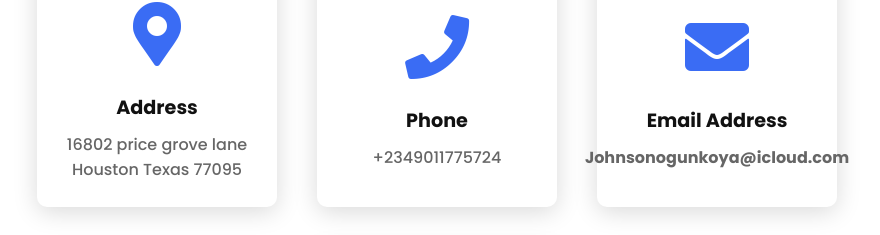
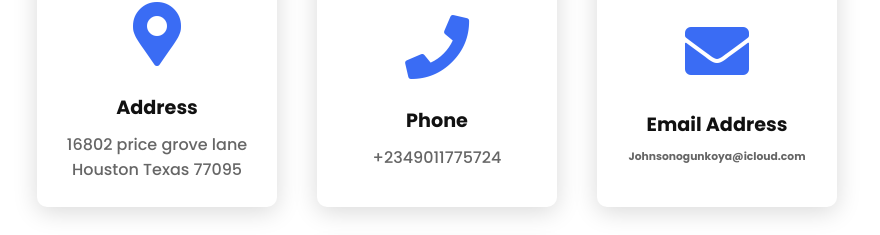
Before and after one commit to Brownstrings/Portfolio, a plain HTML site: page index.html in a window 1280 px wide. Shown: the part 5252-5487 px from the top of the page, without its empty margins (203-1083 px from the left). Drawn offline with Linux system fonts and the light colour scheme.

Commit message:
Update index.html

```diff
--- a/index.html
+++ b/index.html
@@ -226,7 +226,7 @@
             </div>
             <div class="info">
               <h3>Email Address</h3>
-              <span><h4>Johnsonogunkoya@icloud.com</h4></span>
+              <span><h6>Johnsonogunkoya@icloud.com</h6></span>
             </div>
           </div>
           <div class="card reveal">
```
